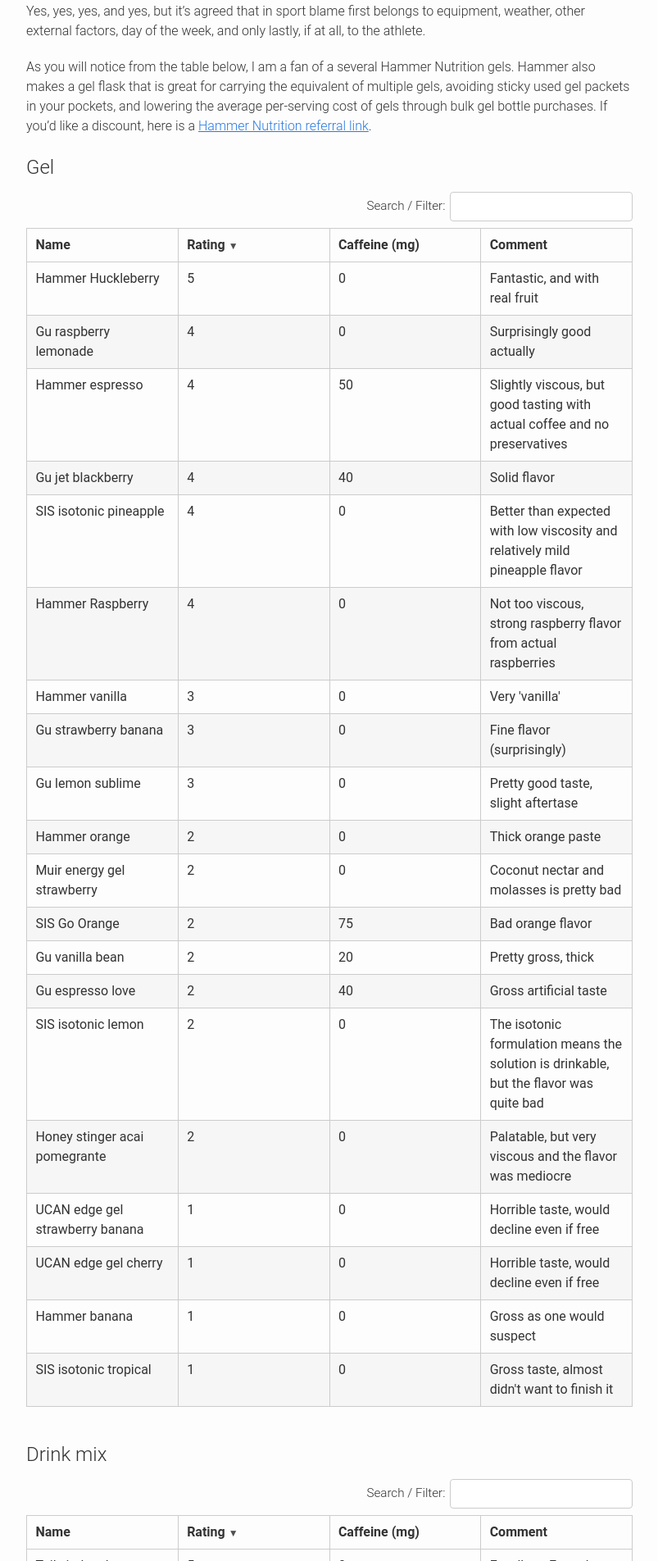
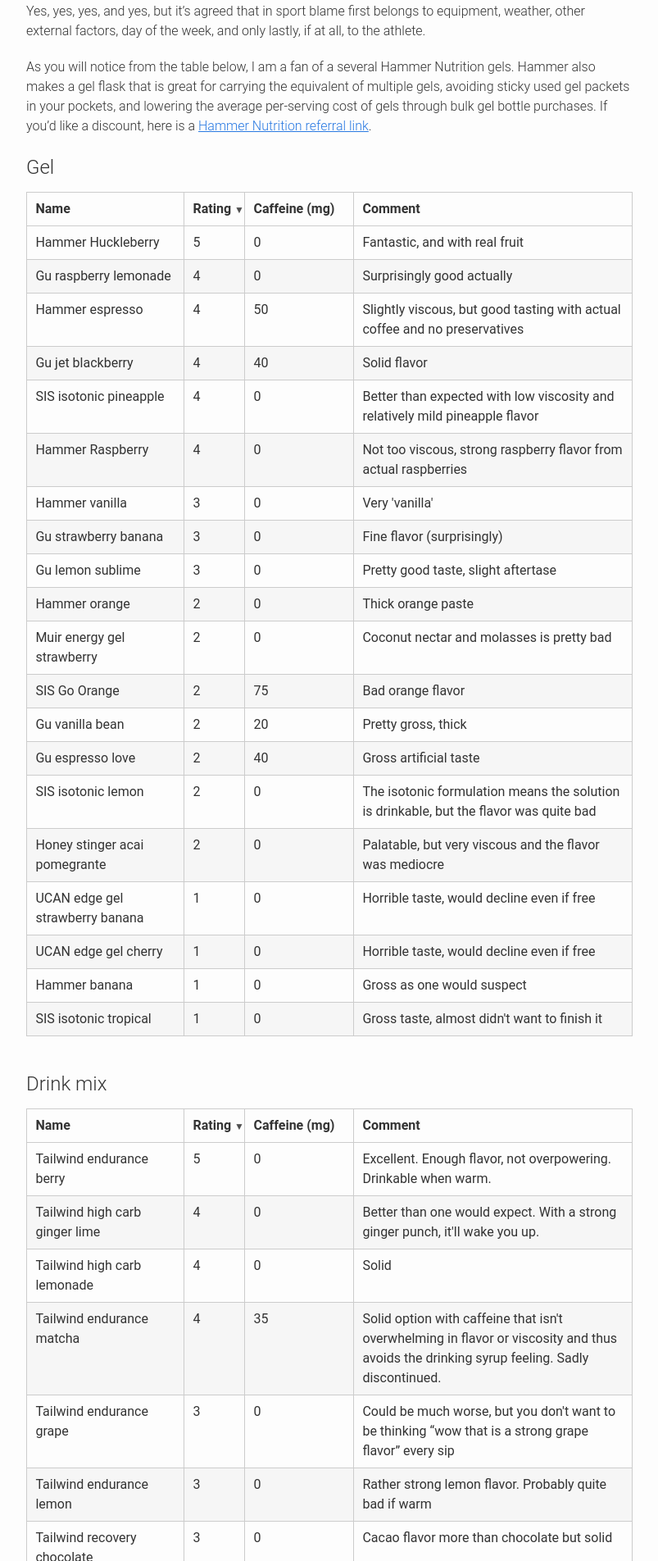
Before and after one commit to dcroote/dcroote.github.io, a Jekyll site: the page built from _posts/2026-06-20-energy-gel-drink-mix-ratings.md, in a window 1280 px wide. Shown: the part 670-2574 px from the top of the page at 82% size, without its empty margins (238-1041 px from the left). Built offline with Jekyll 4.4.1, drawn with Linux system fonts in a browser that asks for light colours; some web fonts are replaced; part of the change alters nothing that is shown.

Commit message:
Fix gel table header overlap on narrow mobile screens
Assign explicit column widths so Comment gets more space, allow header
text to wrap below 600px, use a shorter Caffeine label on mobile, and
wrap tables in a horizontal scroll container as a fallback.

Co-authored-by: Derek Croote <dcroote@users.noreply.github.com>

```diff
--- a/_includes/energy-gel-ratings-tables.html
+++ b/_includes/energy-gel-ratings-tables.html
@@ -7,7 +7,14 @@
   {% if type_rows.size > 0 %}
   <section class="energy-gel-type-section">
     <h2>{{ type }}</h2>
+    <div class="energy-gel-table-wrap">
     <table class="energy-gel-ratings-table" id="energy-gel-table-{{ type | slugify }}">
+      <colgroup>
+        <col class="energy-gel-col-name">
+        <col class="energy-gel-col-rating">
+        <col class="energy-gel-col-caffeine">
+        <col class="energy-gel-col-comment">
+      </colgroup>
       <thead>
         <tr>
           <th scope="col" class="energy-gel-sortable" data-sort-key="0" data-sort-type="text" tabindex="0">
@@ -18,7 +25,7 @@
             Rating <span class="energy-gel-sort-indicator" aria-hidden="true">▼</span>
           </th>
           <th scope="col" class="energy-gel-sortable" data-sort-key="2" data-sort-type="number" tabindex="0">
-            Caffeine (mg) <span class="energy-gel-sort-indicator" aria-hidden="true"></span>
+            <span class="energy-gel-col-label-full">Caffeine (mg)</span><span class="energy-gel-col-label-short">Caff. (mg)</span> <span class="energy-gel-sort-indicator" aria-hidden="true"></span>
           </th>
           <th scope="col" class="energy-gel-sortable" data-sort-key="3" data-sort-type="text" tabindex="0">
             Comment <span class="energy-gel-sort-indicator" aria-hidden="true"></span>
@@ -45,6 +52,7 @@
         {% endfor %}
       </tbody>
     </table>
+    </div>
   </section>
   {% endif %}
   {% endfor %}
--- a/_posts/2026-06-20-energy-gel-drink-mix-ratings.md
+++ b/_posts/2026-06-20-energy-gel-drink-mix-ratings.md
@@ -28,10 +28,36 @@ As you will notice from the table below, I am a fan of a several Hammer Nutritio
     margin-bottom: 0.75rem;
   }
 
+  .energy-gel-table-wrap {
+    overflow-x: auto;
+    -webkit-overflow-scrolling: touch;
+  }
+
   .energy-gel-ratings-table {
     border-collapse: collapse;
     width: 100%;
+    min-width: 18rem;
     table-layout: fixed;
+  }
+
+  .energy-gel-col-name {
+    width: 26%;
+  }
+
+  .energy-gel-col-rating {
+    width: 10%;
+  }
+
+  .energy-gel-col-caffeine {
+    width: 18%;
+  }
+
+  .energy-gel-col-comment {
+    width: 46%;
+  }
+
+  .energy-gel-col-label-short {
+    display: none;
   }
 
   .energy-gel-ratings-table th,
@@ -41,6 +67,7 @@ As you will notice from the table below, I am a fan of a several Hammer Nutritio
     text-align: left;
     vertical-align: top;
     font-weight: normal;
+    overflow-wrap: anywhere;
   }
 
   .energy-gel-ratings-table thead th {
@@ -127,6 +154,40 @@ As you will notice from the table below, I am a fan of a several Hammer Nutritio
     color: #f0f0f0;
     border-color: #555;
   }
+
+  @media (max-width: 600px) {
+    .energy-gel-sortable {
+      white-space: normal;
+      line-height: 1.25;
+    }
+
+    .energy-gel-col-label-full {
+      display: none;
+    }
+
+    .energy-gel-col-label-short {
+      display: inline;
+    }
+
+    .energy-gel-ratings-table th,
+    .energy-gel-ratings-table td {
+      padding: 0.4rem 0.45rem;
+      font-size: 0.9em;
+    }
+
+    .energy-gel-table-controls {
+      justify-content: stretch;
+    }
+
+    .energy-gel-search-label {
+      flex: 1;
+    }
+
+    .energy-gel-search-input {
+      flex: 1;
+      min-width: 0;
+    }
+  }
 </style>
 
 <p style="font-size: 0.9em">
```
